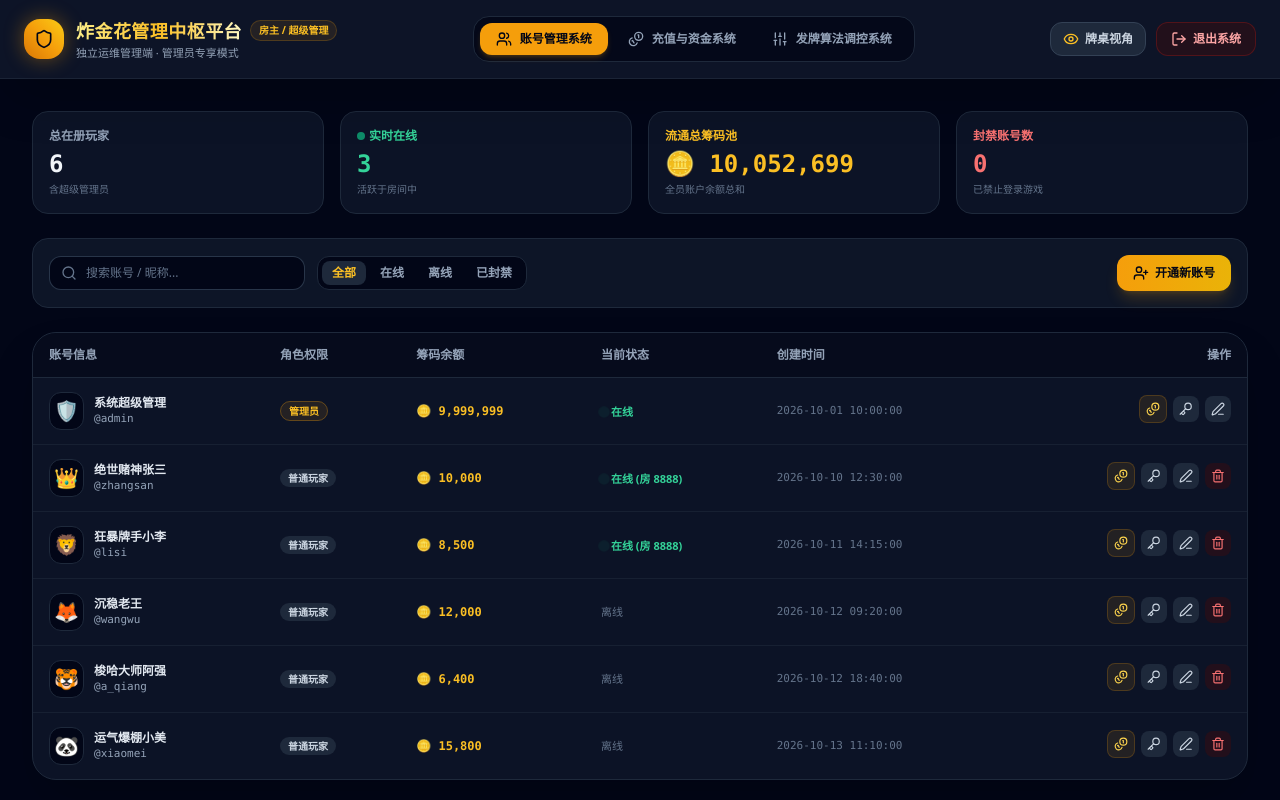
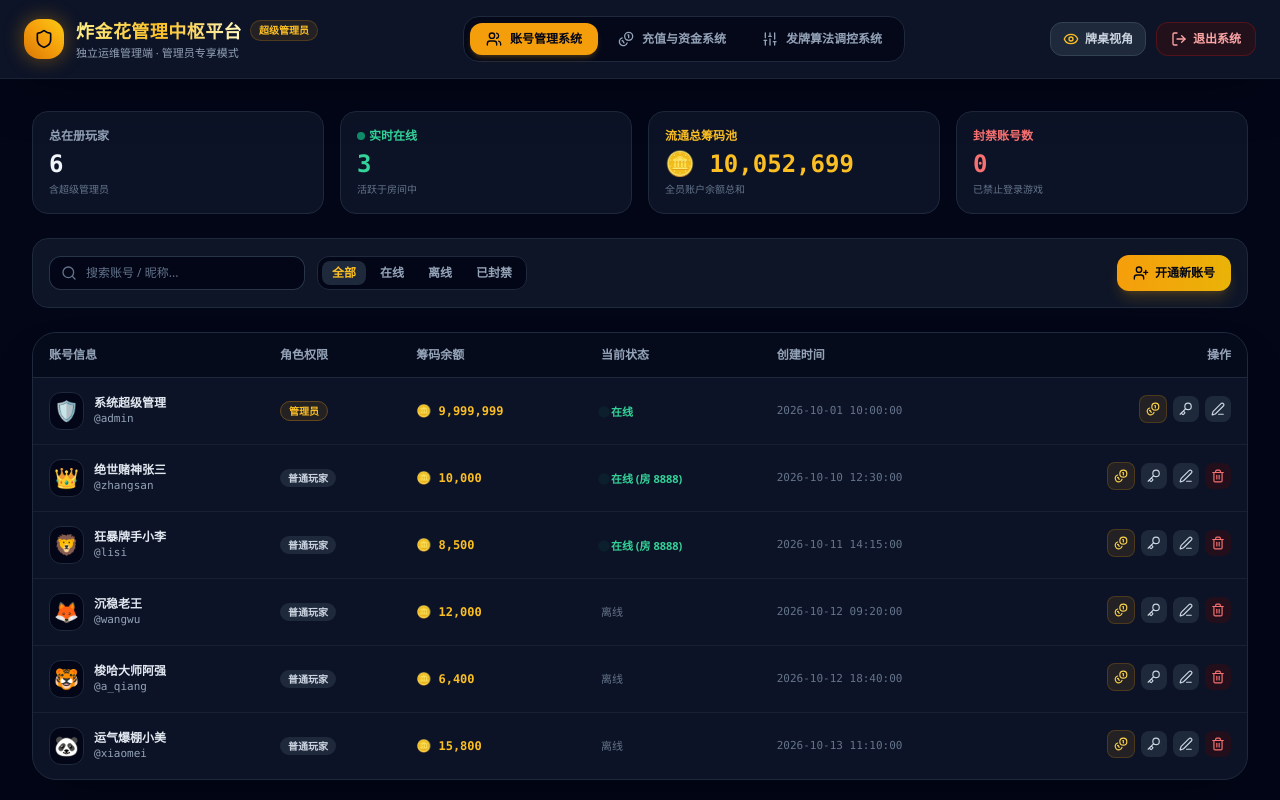
Before and after one commit to SongYunq/pussyGame, a React (Vite) app in the folder client/: page / in a window 1280 px wide. Built offline with nearby package versions, Linux system fonts and the light colour scheme.

Commit message:
更改管理员界面小bug(去掉房主字样)

```diff
--- a/client/src/services/api.ts
+++ b/client/src/services/api.ts
@@ -48,7 +48,7 @@ export const api = {
   getLedger: (page = 1, pageSize = 20) =>
     request<{ list: LedgerItem[]; total: number }>(`/api/user/ledger?page=${page}&pageSize=${pageSize}`),
 
-  // 房主/管理员专区
+  // 超级管理员专区
   adminCreateUser: (data: { username: string; password: string; nickname: string; avatar: string; initialChips: number; role?: 'player' | 'admin' }) =>
     request<{ id: number; username: string; balance: number }>('/api/admin/users', {
       method: 'POST',
--- a/client/src/views/AdminDashboard.tsx
+++ b/client/src/views/AdminDashboard.tsx
@@ -461,7 +461,7 @@ export const AdminDashboard: React.FC<AdminDashboardProps> = ({ onLogout, onPrev
                 炸金花管理中枢平台
               </h1>
               <span className="px-2 py-0.5 rounded-full bg-amber-500/10 text-amber-400 text-[10px] font-bold border border-amber-500/20">
-                房主 / 超级管理
+                超级管理员
               </span>
             </div>
             <p className="text-[11px] text-slate-400">独立运维管理端 · 管理员专享模式</p>
```
Also changed, not shown: 1 other file (tests, documents, lock files or other folders).
